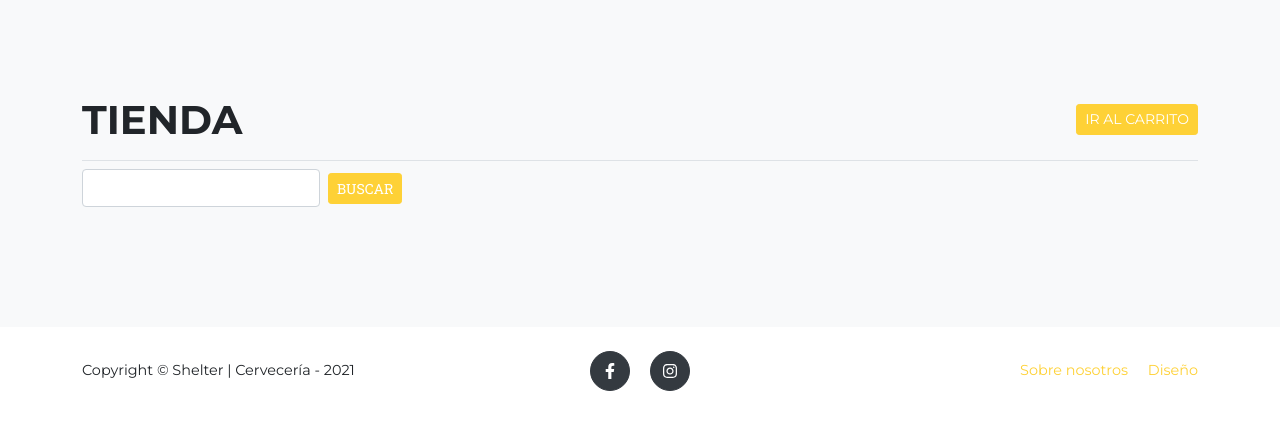
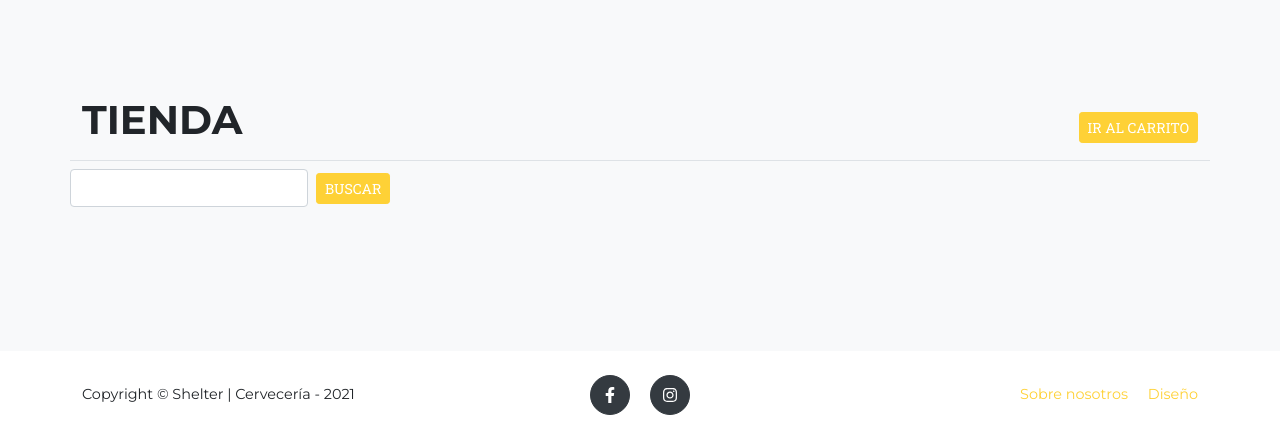
Before and after one commit to guidomitolo/gourmet, a Django app: page /tienda/ in a window 1280 px wide. Shown: the part 73-520 px from the top of the page. Run offline with Django 3.2, Linux system fonts and the light colour scheme; data that the repository does not hold is empty; some libraries are stand-ins or nearby versions; some web fonts are replaced.

Commit message:
Revert "more_updates"
This reverts commit 0f1b187bb22d70811e5781945ef06d55d57ac1d7.

```diff
--- a/templates/tienda/tienda.html
+++ b/templates/tienda/tienda.html
@@ -3,15 +3,18 @@
 {% block content %}
 <section class="page-section bg-light">
     <div class="container">
-        <div class="border-bottom">
-            <h2 class="section-heading text-uppercase">Tienda
+        <div class="mb-5">
+            <div class="row border-bottom">
+                <div class="col-6 text-left">
+                    <h2 class="section-heading text-uppercase">Tienda</h2>
+                </div>
+                <div class="col-6 text-right mt-3">
                     {% if not user.is_superuser and not user.is_employee %}
-                <button class="btn btn-primary btn-sm text-uppercase mt-2" style="float: right;" href="{% url 'carrito' %}">Ir al carrito</button>
+                    <button class="btn btn-primary btn-sm text-uppercase" href="{% url 'carrito' %}">Ir al carrito</button>
                 {% endif %}
-            </h2>
                 </div>
-        <div class="row mb-4">
-            <div class="col-7 text-left">
+            </div>
+            <div class="row">
                 <form method="post" class="form-inline mt-2" style="float: left;">
                     {% csrf_token %}
                     <input class="form-control mr-sm-2" type="text" id="productos" name="productos" aria-label="Search">
@@ -54,33 +57,26 @@
         {% else %}
 
         {% for categoria in categorias %}
-                {% if categoria.producto_set.all|length > 0 %}
         <button class="collapsible">
             <b>{{ categoria }}</b>
         </button>
         <div class="content border">
         {% for producto in categoria.producto_set.all %}
-                        {% if producto.estado == "Publicado" %}
-                            <div class="row my-1 py-2 border">
+            <div class="row m-2 border">
                 <div class="col-7">
                     <div class="mb-4">
-                                        <div class="mb-4">
-                                            <h6>
-                                                <b>{{ producto.nombre }}</b>
-                                            </h6>
-                                            <div class="ml-n2 mt-n2 mb-2">
+                        <h5 class="mb-3"><b>{{ producto.nombre }}</b>
                             {% if producto.delivery %}
-                                                <img class="img-fluid max-width: 100% rounded ml-2" src="{% static 'menu/img/delivery.png' %}" width="15">
+                            <img class="img-fluid max-width: 100% rounded ml-2" src="{% static 'menu/img/delivery.png' %}" width="25">
                             {% endif %}
                             {% if producto.vegano %}
-                                                <img class="img-fluid max-width: 100% rounded ml-2" src="{% static 'menu/img/vegan_1.png' %}" width="15">
+                            <img class="img-fluid max-width: 100% rounded ml-2" src="{% static 'menu/img/vegan_1.png' %}" width="25">
                             {% endif %}
                             {% if producto.celiaco %}
-                                                <img class="img-fluid max-width: 100% rounded ml-2" src="{% static 'menu/img/celiaco.png' %}" width="20">
+                            <img class="img-fluid max-width: 100% rounded ml-2" src="{% static 'menu/img/celiaco.png' %}" width="34">
                             {% endif %}
-                                            </div>
-                                            <small>{{ producto.detalle }}</small>
-                                        </div>
+                        </h5>
+                        {{ producto.detalle }}
                     </div>
                     {% if user.is_customer or user.is_authenticated == False %}
                     <button data-product="{{producto.id}}" data-action="add" class="btn btn-primary btn-sm text-uppercase add-btn update-cart">Agregar</button>
@@ -91,17 +87,13 @@
                 </div>
                 <div class="col-3 text-center">
                     {% if producto.ruta_imagen %}
-                                    <img class="img-fluid rounded" style="float: right;" src="/media/{{ producto.ruta_imagen }}" width="130">
+                    <img class="img-fluid rounded" src="/media/{{ producto.ruta_imagen }}" width="170">
                     {% endif %}
                 </div>
             </div>
-                        {% endif %}
         {% endfor %}
-
         </div>
-                {% endif %}
         {% endfor %}
-
         {% endif %}
     </div>
 </section>
```
Also changed, not shown: templates/menu/menu.html (+23 -27 lines), media/menu/img/2021/05/10/cer_1.jpg (deleted), media/menu/img/2021/05/10/flan.jpeg (deleted), media/menu/img/2021/05/10/flan_5VzzOmv.jpeg (deleted), media/menu/img/2021/05/10/flan_GfNbaWi.jpeg (deleted), media/menu/img/2021/05/10/napo.jpg (deleted). Lines whose indentation alone changed are shown as unchanged.
